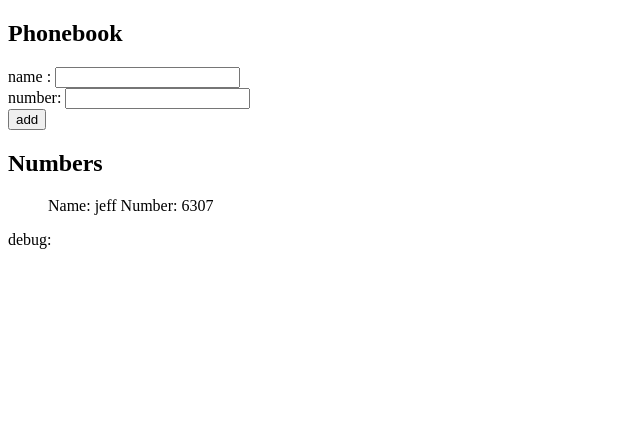
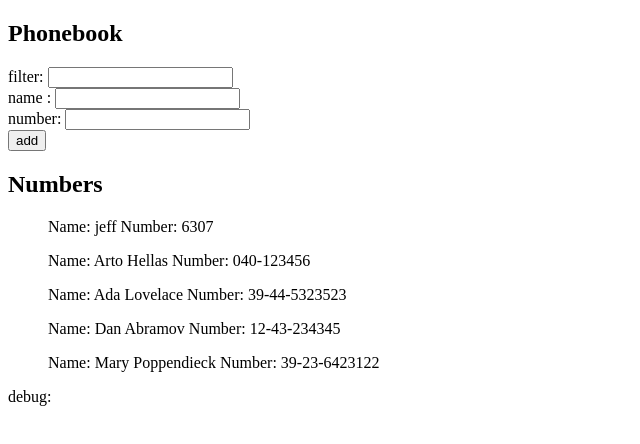
Before and after one commit to kuure/fso, a React (Vite) app: page / in a window 1280 px wide. Shown: the top 444 px of the page, without its empty margins (0-640 px from the left). Built offline with nearby package versions, Linux system fonts and the light colour scheme.

Commit message:
not quite working version of 2.9

```diff
--- a/src/App.jsx
+++ b/src/App.jsx
@@ -4,8 +4,13 @@ import Person from './components/Person'
 const App = () => {
 
 	// data, 'persons' array
-	const [persons, setPersons] = useState([
+  const [persons, setPersons] = useState([
 		{ name: 'jeff', number: "6307" },
+    { name: 'Arto Hellas', number: '040-123456', id: 1 },
+    { name: 'Ada Lovelace', number: '39-44-5323523', id: 2 },
+    { name: 'Dan Abramov', number: '12-43-234345', id: 3 },
+    { name: 'Mary Poppendieck', number: '39-23-6423122', id: 4 }
+
 	])
 
 	// new name state
@@ -13,6 +18,9 @@ const App = () => {
 
 	// new number state
 	const [newNumber, setNewNumber] = useState('')
+
+	// new filter state
+	const [newFilter, setNewFilter] = useState('')
 
 
 	// add a new person
@@ -40,14 +48,25 @@ const App = () => {
 		}
 	}
 
-	// get the values from the name and number fields
+	// event handlers
 	const handleNameChange = () => setNewName(event.target.value)
 	const handleNumberChange = () => setNewNumber(event.target.value)
+	const handleFilterChange = () => setNewFilter(event.target.value)
+
+
+	const personsToShow = newName ? persons.filter(person => person.name.toLowerCase().includes(newName.toLowerCase())) : persons
+	console.log(personsToShow)
+	console.log(newName)
+
 
 	// GUI stuff
 	return (
 		<div>
+
 			<h2>Phonebook</h2>
+			<div>
+				filter: <input value={newFilter} onChange={handleFilterChange}/>
+			</div>
 			<form onSubmit={addPerson}>
 				<div>name : <input value={newName} onChange={handleNameChange} /> </div>
 				<div>number: <input value={newNumber} onChange={handleNumberChange} /> </div>
@@ -58,9 +77,7 @@ const App = () => {
 
 			<h2>Numbers</h2>
 			<ul>
-				{persons.map(person =>
-					<Person key={person.name} person={person} />
-				)}
+				{ personsToShow.map(person => <Person key={person.name} person={person} />)}
 			</ul>
 
 			<div>debug: {newNumber}</div>
```
